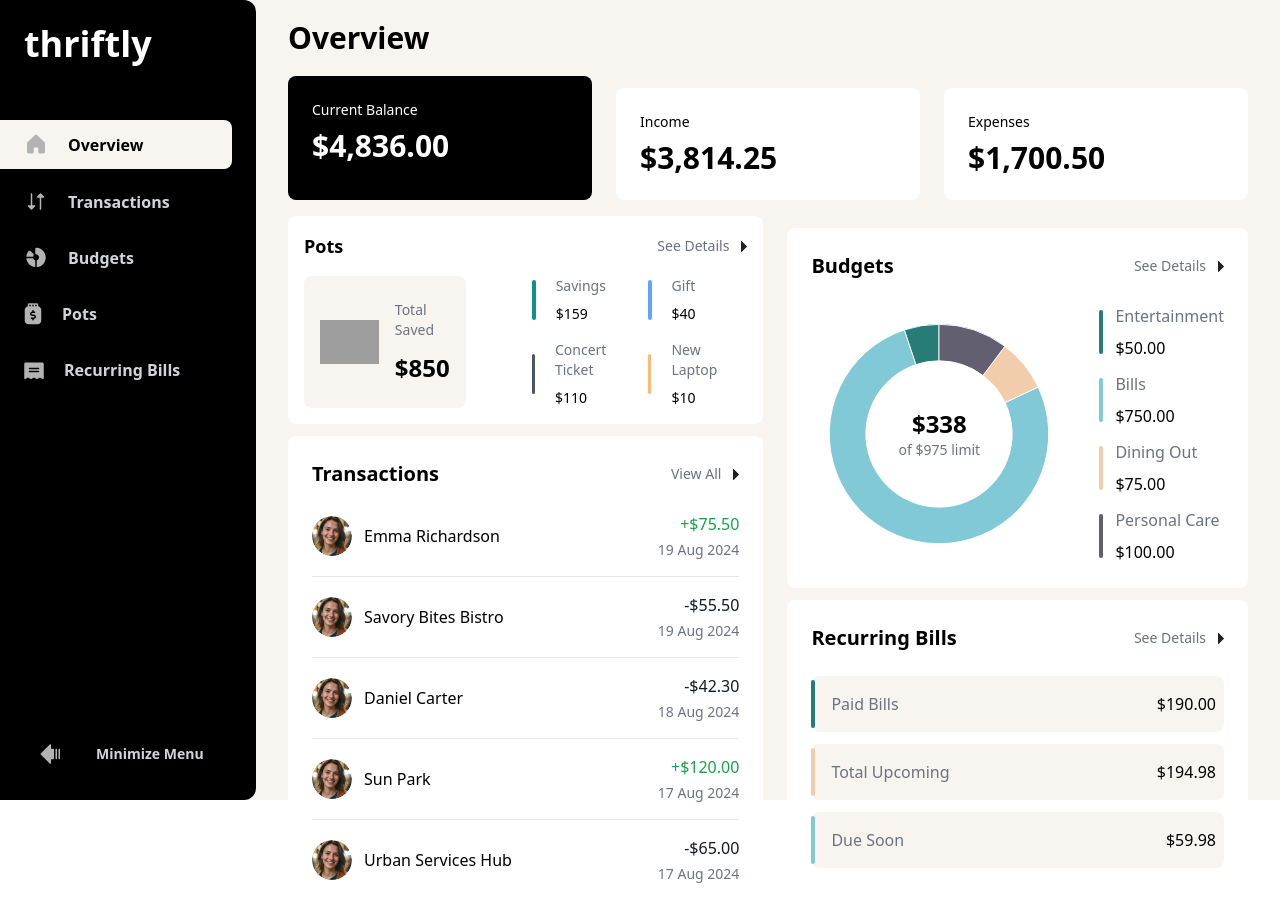
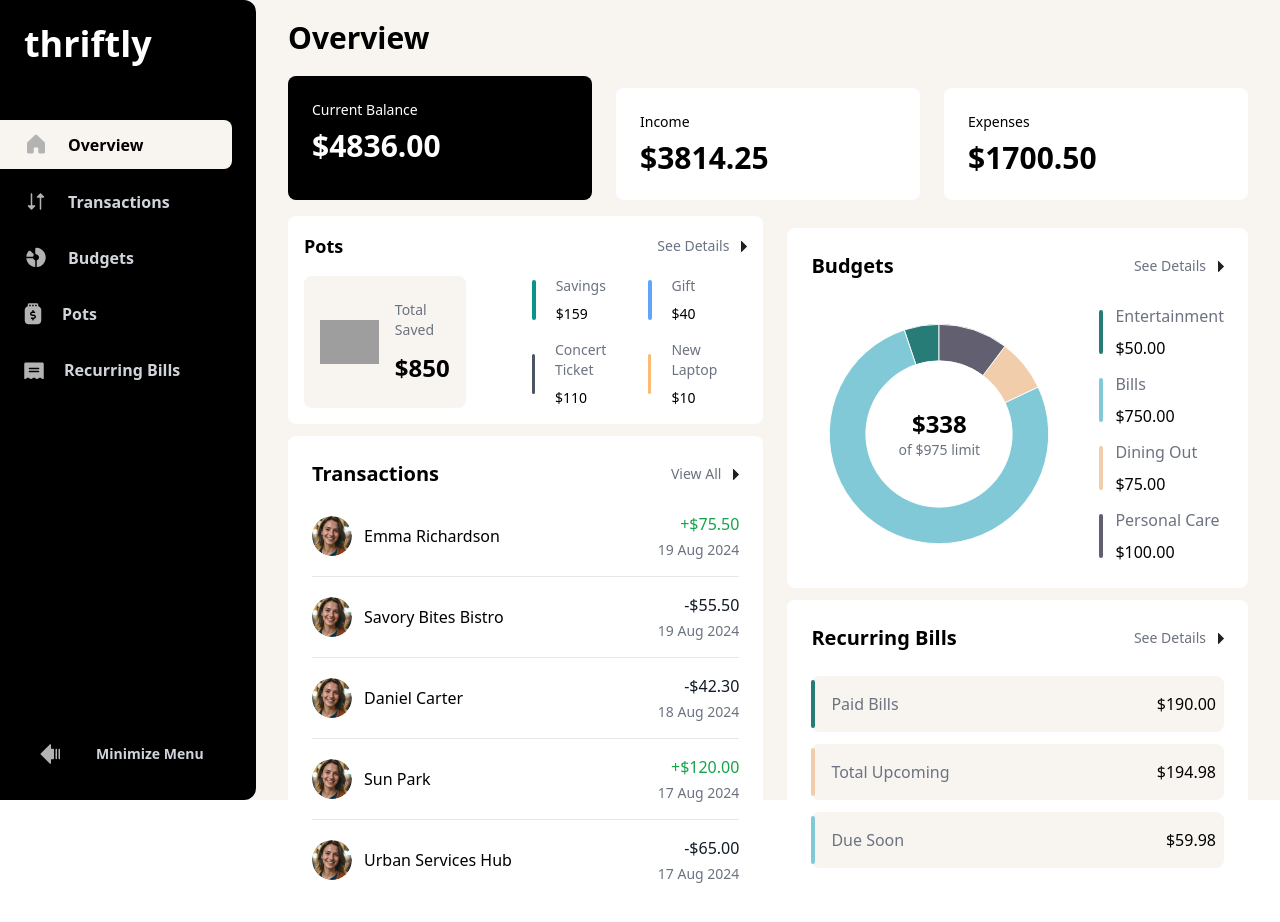
Before and after one commit to devwande/thriftly, a React (Vite) app: page /overview in a window 1280 px wide. Shown: the top 922 px of the page. Built offline with nearby package versions, Linux system fonts and the light colour scheme; grey boxes are pictures that could not be loaded.

Commit message:
feat: fetch balance card data from data.json

```diff
--- a/src/components/overview/BalanceCards.tsx
+++ b/src/components/overview/BalanceCards.tsx
@@ -1,38 +1,47 @@
-import React from 'react';
+import React, { useEffect, useState } from 'react';
 
-interface BalanceCardProps {
-  label: string;
-  amount: string;
-  variant?: 'light' | 'dark';
+interface BalanceData {
+  balance: {
+    current: number
+    income: number
+    expenses: number
+  }
 }
 
-const BalanceCard: React.FC<BalanceCardProps> = ({ label, amount, variant = 'light' }) => {
+const BalanceCards: React.FC = () => {
+  const [data, setData] = useState<BalanceData | null>(null);
+
+  useEffect(() => {
+    fetch("/data.json")
+      .then((res) => res.json())
+      .then((json: BalanceData) => setData(json))
+      .catch(console.error);
+  }, []);
+
+  if (!data) {
+    return (
+      <div className="min-h-screen bg-gray-50 flex items-center justify-center">
+        <div className="text-lg">Loading...</div>
+      </div>
+    );
+  }
+
   return (
-    <div className={`p-4 md:p-6 rounded-lg ${
-      variant === 'dark' ? 'bg-black text-white' : 'bg-white'
-    }`}>
-      <div className="text-sm mb-2">{label}</div>
-      <div className="text-3xl font-bold">{amount}</div>
+    <div className="space-y-3 md:grid md:grid-cols-3 gap-6">
+      <div className="p-4 md:p-6 rounded-lg bg-black text-white">
+        <div className="text-sm mb-2">Current Balance</div>
+        <div className="text-3xl font-bold">${data.balance.current.toFixed(2)}</div>
+      </div>
+      <div className="p-4 md:p-6 rounded-lg bg-white">
+        <div className="text-sm mb-2">Income</div>
+        <div className="text-3xl font-bold">${data.balance.income.toFixed(2)}</div>
+      </div>
+      <div className="p-4 md:p-6 rounded-lg bg-white">
+        <div className="text-sm mb-2">Expenses</div>
+        <div className="text-3xl font-bold">${data.balance.expenses.toFixed(2)}</div>
+      </div>
     </div>
   );
 }
 
-export const BalanceCards: React.FC = () => {
-  return (
-    <div className="space-y-3 md:grid md:grid-cols-3 gap-6">
-      <BalanceCard
-        label="Current Balance"
-        amount="$4,836.00"
-        variant="dark"
-      />
-      <BalanceCard
-        label="Income"
-        amount="$3,814.25"
-      />
-      <BalanceCard
-        label="Expenses"
-        amount="$1,700.50"
-      />
-    </div>
-  );
-}
+export default BalanceCards;
--- a/src/pages/Overview.tsx
+++ b/src/pages/Overview.tsx
@@ -1,5 +1,5 @@
 import React from "react";
-import { BalanceCards } from "../components/overview/BalanceCards";
+import BalanceCards from "../components/overview/BalanceCards";
 import PotsSection from "../components/overview/PotsSection";
 import { TransactionsSection } from "../components/overview/TransactionsSection";
 import { BudgetsSection } from "../components/overview/BudgetsSection";
```
